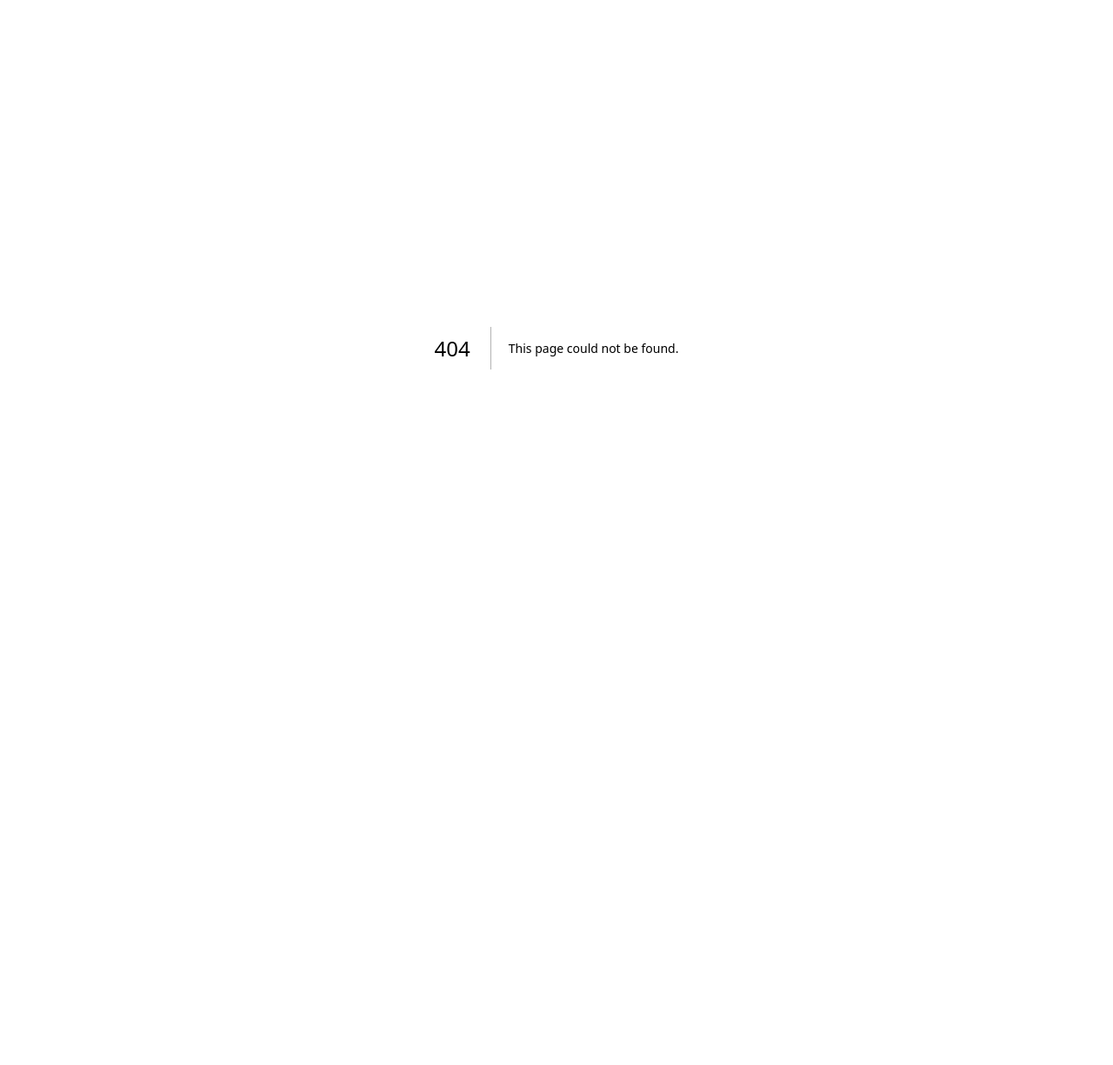
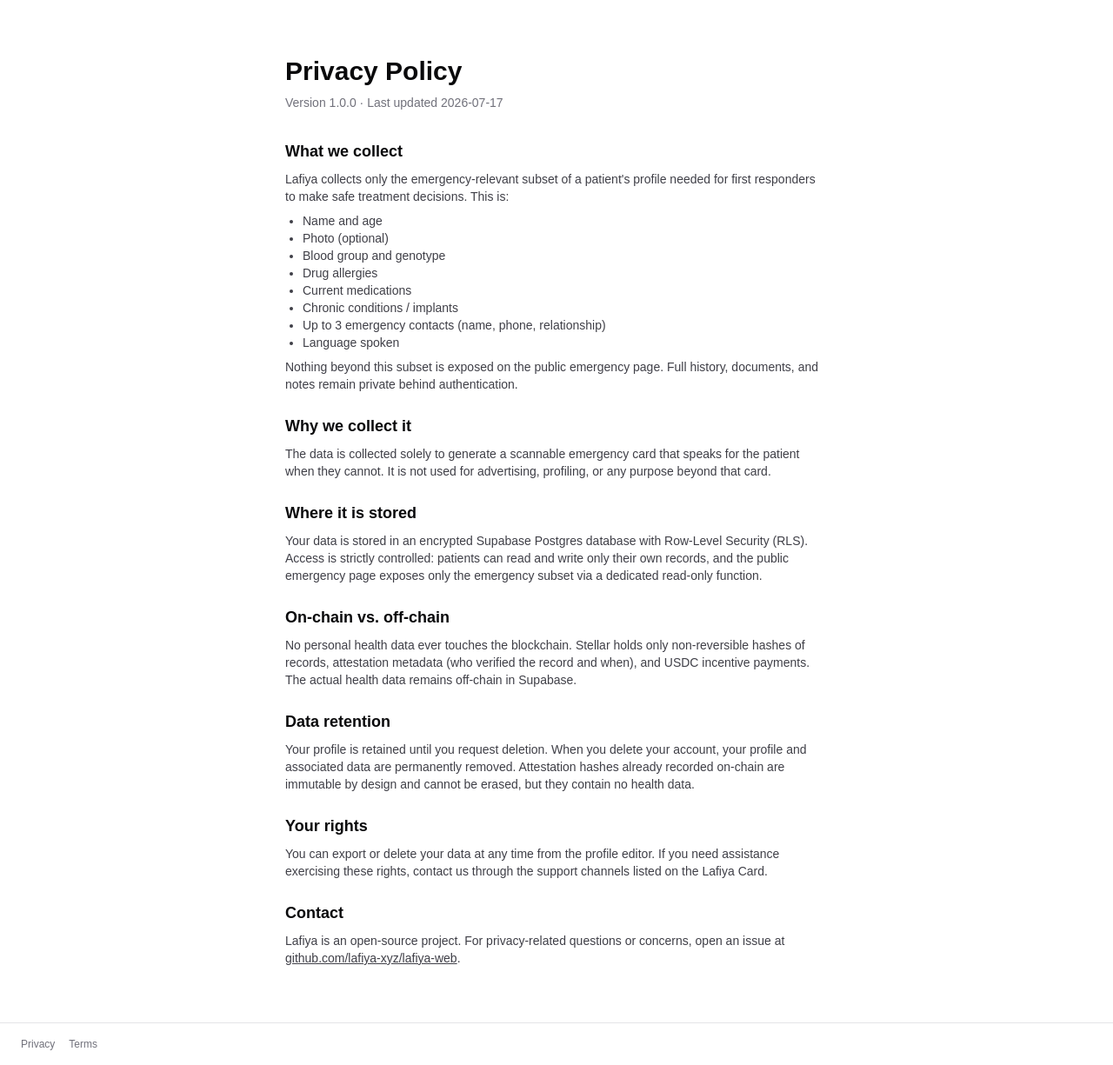
Before and after one commit to GABRIELOFGOD/Lafiya-web, a Next.js app: page /privacy in a window 1280 px wide. Before the commit this address had no page. Shown: the whole page at 87% size. Before the commit the page ends 800 px from the top, so only its background shows below. Built offline with nearby package versions, Linux system fonts and the light colour scheme.

Commit message:
feature:No Privacy Policy or Terms of Service page

```diff
--- a/app/(auth)/signup/actions.ts
+++ b/app/(auth)/signup/actions.ts
@@ -8,6 +8,10 @@
 const signUpSchema = z.object({
   email: z.email("Enter a valid email address"),
   password: z.string().min(8, "Password must be at least 8 characters"),
+  consent: z
+    .string()
+    .transform((val) => val === "on")
+    .refine((val) => val, "You must accept the privacy policy to continue"),
 });
 
 export interface SignUpState {
@@ -22,6 +26,7 @@
   const parsed = signUpSchema.safeParse({
     email: formData.get("email"),
     password: formData.get("password"),
+    consent: formData.get("consent"),
   });
 
   if (!parsed.success) {
--- a/app/(auth)/signup/page.tsx
+++ b/app/(auth)/signup/page.tsx
@@ -64,6 +64,30 @@
             </p>
           ) : null}
 
+          <div className="flex items-start gap-2">
+            <input
+              id="consent"
+              name="consent"
+              type="checkbox"
+              required
+              className="mt-1 h-4 w-4 rounded border-zinc-300 dark:border-zinc-700"
+            />
+            <label
+              htmlFor="consent"
+              className="text-sm text-zinc-600 dark:text-zinc-400"
+            >
+              I agree to the{" "}
+              <Link
+                href="/privacy"
+                className="font-medium text-zinc-950 underline dark:text-zinc-50"
+              >
+                privacy policy
+              </Link>{" "}
+              and understand my data is stored securely and never shared without
+              consent.
+            </label>
+          </div>
+
           <button
             type="submit"
             disabled={isPending}
--- a/app/(public)/card/[id]/page.tsx
+++ b/app/(public)/card/[id]/page.tsx
@@ -1,5 +1,6 @@
 import type { Metadata } from "next";
 import { notFound } from "next/navigation";
+import Link from "next/link";
 
 import { computeRecordHash } from "@/lib/attestation/recordHash";
 import { createClient } from "@/lib/supabase/server";
@@ -156,6 +157,11 @@
         Not a medical device. Not a substitute for professional medical
         judgment.
       </p>
+      <p className="text-xs text-zinc-500 dark:text-zinc-500">
+        <Link href="/privacy" className="underline">Privacy</Link>
+        {" · "}
+        <Link href="/terms" className="underline">Terms</Link>
+      </p>
     </div>
   );
 }
--- a/app/layout.tsx
+++ b/app/layout.tsx
@@ -1,5 +1,6 @@
 import type { Metadata } from "next";
 import { Geist, Geist_Mono } from "next/font/google";
+import Link from "next/link";
 import "./globals.css";
 
 const geistSans = Geist({
@@ -28,7 +29,19 @@
       lang="en"
       className={`${geistSans.variable} ${geistMono.variable} h-full antialiased`}
     >
-      <body className="flex min-h-full flex-col">{children}</body>
+      <body className="flex min-h-full flex-col">
+        {children}
+        <footer className="mt-auto border-t border-zinc-200 px-6 py-4 dark:border-zinc-800">
+          <nav className="flex flex-wrap gap-4 text-xs text-zinc-500 dark:text-zinc-400">
+            <Link href="/privacy" className="hover:text-zinc-950 dark:hover:text-zinc-50">
+              Privacy
+            </Link>
+            <Link href="/terms" className="hover:text-zinc-950 dark:hover:text-zinc-50">
+              Terms
+            </Link>
+          </nav>
+        </footer>
+      </body>
     </html>
   );
 }
--- /dev/null
+++ b/app/privacy/page.tsx
@@ -0,0 +1,129 @@
+import type { Metadata } from "next";
+
+export const metadata: Metadata = {
+  title: "Privacy — Lafiya",
+  robots: { index: false, follow: false },
+};
+
+const LAST_UPDATED = "2026-07-17";
+const VERSION = "1.0.0";
+
+export default function PrivacyPage() {
+  return (
+    <div className="mx-auto flex w-full max-w-2xl flex-1 flex-col gap-8 px-6 py-16">
+      <div>
+        <h1 className="text-3xl font-semibold text-zinc-950 dark:text-zinc-50">
+          Privacy Policy
+        </h1>
+        <p className="mt-2 text-sm text-zinc-500 dark:text-zinc-400">
+          Version {VERSION} · Last updated {LAST_UPDATED}
+        </p>
+      </div>
+
+      <div className="flex flex-col gap-6 text-sm text-zinc-700 dark:text-zinc-300">
+        <section className="flex flex-col gap-2">
+          <h2 className="text-lg font-semibold text-zinc-950 dark:text-zinc-50">
+            What we collect
+          </h2>
+          <p>
+            Lafiya collects only the emergency-relevant subset of a patient&apos;s
+            profile needed for first responders to make safe treatment decisions.
+            This is:
+          </p>
+          <ul className="list-disc pl-5">
+            <li>Name and age</li>
+            <li>Photo (optional)</li>
+            <li>Blood group and genotype</li>
+            <li>Drug allergies</li>
+            <li>Current medications</li>
+            <li>Chronic conditions / implants</li>
+            <li>Up to 3 emergency contacts (name, phone, relationship)</li>
+            <li>Language spoken</li>
+          </ul>
+          <p>
+            Nothing beyond this subset is exposed on the public emergency page.
+            Full history, documents, and notes remain private behind
+            authentication.
+          </p>
+        </section>
+
+        <section className="flex flex-col gap-2">
+          <h2 className="text-lg font-semibold text-zinc-950 dark:text-zinc-50">
+            Why we collect it
+          </h2>
+          <p>
+            The data is collected solely to generate a scannable emergency card
+            that speaks for the patient when they cannot. It is not used for
+            advertising, profiling, or any purpose beyond that card.
+          </p>
+        </section>
+
+        <section className="flex flex-col gap-2">
+          <h2 className="text-lg font-semibold text-zinc-950 dark:text-zinc-50">
+            Where it is stored
+          </h2>
+          <p>
+            Your data is stored in an encrypted Supabase Postgres database with
+            Row-Level Security (RLS). Access is strictly controlled: patients can
+            read and write only their own records, and the public emergency page
+            exposes only the emergency subset via a dedicated read-only function.
+          </p>
+        </section>
+
+        <section className="flex flex-col gap-2">
+          <h2 className="text-lg font-semibold text-zinc-950 dark:text-zinc-50">
+            On-chain vs. off-chain
+          </h2>
+          <p>
+            No personal health data ever touches the blockchain. Stellar holds
+            only non-reversible hashes of records, attestation metadata (who
+            verified the record and when), and USDC incentive payments. The
+            actual health data remains off-chain in Supabase.
+          </p>
+        </section>
+
+        <section className="flex flex-col gap-2">
+          <h2 className="text-lg font-semibold text-zinc-950 dark:text-zinc-50">
+            Data retention
+          </h2>
+          <p>
+            Your profile is retained until you request deletion. When you delete
+            your account, your profile and associated data are permanently
+            removed. Attestation hashes already recorded on-chain are immutable
+            by design and cannot be erased, but they contain no health data.
+          </p>
+        </section>
+
+        <section className="flex flex-col gap-2">
+          <h2 className="text-lg font-semibold text-zinc-950 dark:text-zinc-50">
+            Your rights
+          </h2>
+          <p>
+            You can export or delete your data at any time from the profile
+            editor. If you need assistance exercising these rights, contact us
+            through the support channels listed on the Lafiya Card.
+          </p>
+        </section>
+
+        <section className="flex flex-col gap-2">
+          <h2 className="text-lg font-semibold text-zinc-950 dark:text-zinc-50">
+            Contact
+          </h2>
+          <p>
+            Lafiya is an open-source project. For privacy-related questions or
+            concerns, open an issue at{" "}
+            <a
+              href="https://github.com/lafiya-xyz/lafiya-web/issues"
+              className="underline"
+              target="_blank"
+              rel="noopener noreferrer"
+            >
+              github.com/lafiya-xyz/lafiya-web
+            </a>
+            .
+          </p>
+        </section>
+      </div>
+    </div>
+  );
+}
--- /dev/null
+++ b/app/terms/page.tsx
@@ -0,0 +1,82 @@
+import type { Metadata } from "next";
+
+export const metadata: Metadata = {
+  title: "Terms — Lafiya",
+  robots: { index: false, follow: false },
+};
+
+const LAST_UPDATED = "2026-07-17";
+const VERSION = "1.0.0";
+
+export default function TermsPage() {
+  return (
+    <div className="mx-auto flex w-full max-w-2xl flex-1 flex-col gap-8 px-6 py-16">
+      <div>
+        <h1 className="text-3xl font-semibold text-zinc-950 dark:text-zinc-50">
+          Terms of Service
+        </h1>
+        <p className="mt-2 text-sm text-zinc-500 dark:text-zinc-400">
+          Version {VERSION} · Last updated {LAST_UPDATED}
+        </p>
+      </div>
+
+      <div className="flex flex-col gap-6 text-sm text-zinc-700 dark:text-zinc-300">
+        <section className="flex flex-col gap-2">
+          <h2 className="text-lg font-semibold text-zinc-950 dark:text-zinc-50">
+            Pre-alpha software
+          </h2>
+          <p>
+            Lafiya is pre-alpha software running on the Stellar testnet. It is
+            not yet audited and is not a medical device. Do not rely on it for
+            emergency treatment decisions.
+          </p>
+        </section>
+
+        <section className="flex flex-col gap-2">
+          <h2 className="text-lg font-semibold text-zinc-950 dark:text-zinc-50">
+            Not a substitute for professional medical judgment
+          </h2>
+          <p>
+            Lafiya is an information aid. Verified indicators reflect that a
+            record was attested by a registered health worker; they are not a
+            clinical guarantee. Treatment decisions remain the responsibility of
+            the attending clinician.
+          </p>
+        </section>
+
+        <section className="flex flex-col gap-2">
+          <h2 className="text-lg font-semibold text-zinc-950 dark:text-zinc-50">
+            User responsibilities
+          </h2>
+          <p>
+            You are responsible for keeping your credentials secure and for the
+            accuracy of the information on your card. Do not enter information
+            you know to be false or misleading.
+          </p>
+        </section>
+
+        <section className="flex flex-col gap-2">
+          <h2 className="text-lg font-semibold text-zinc-950 dark:text-zinc-50">
+            Availability
+          </h2>
+          <p>
+            Lafiya is provided as-is, without warranties of any kind. We do not
+            guarantee continuous or error-free operation. The service may be
+            modified, suspended, or discontinued at any time.
+          </p>
+        </section>
+
+        <section className="flex flex-col gap-2">
+          <h2 className="text-lg font-semibold text-zinc-950 dark:text-zinc-50">
+            Governing law
+          </h2>
+          <p>
+            Lafiya is developed under the Nigeria Data Protection Act (2023) and
+            is designed to comply with its requirements for consent, encryption,
+            and minimal disclosure.
+          </p>
+        </section>
+      </div>
+    </div>
+  );
+}
```
Also changed, not shown: 2 other files (tests, documents, lock files or other folders).
